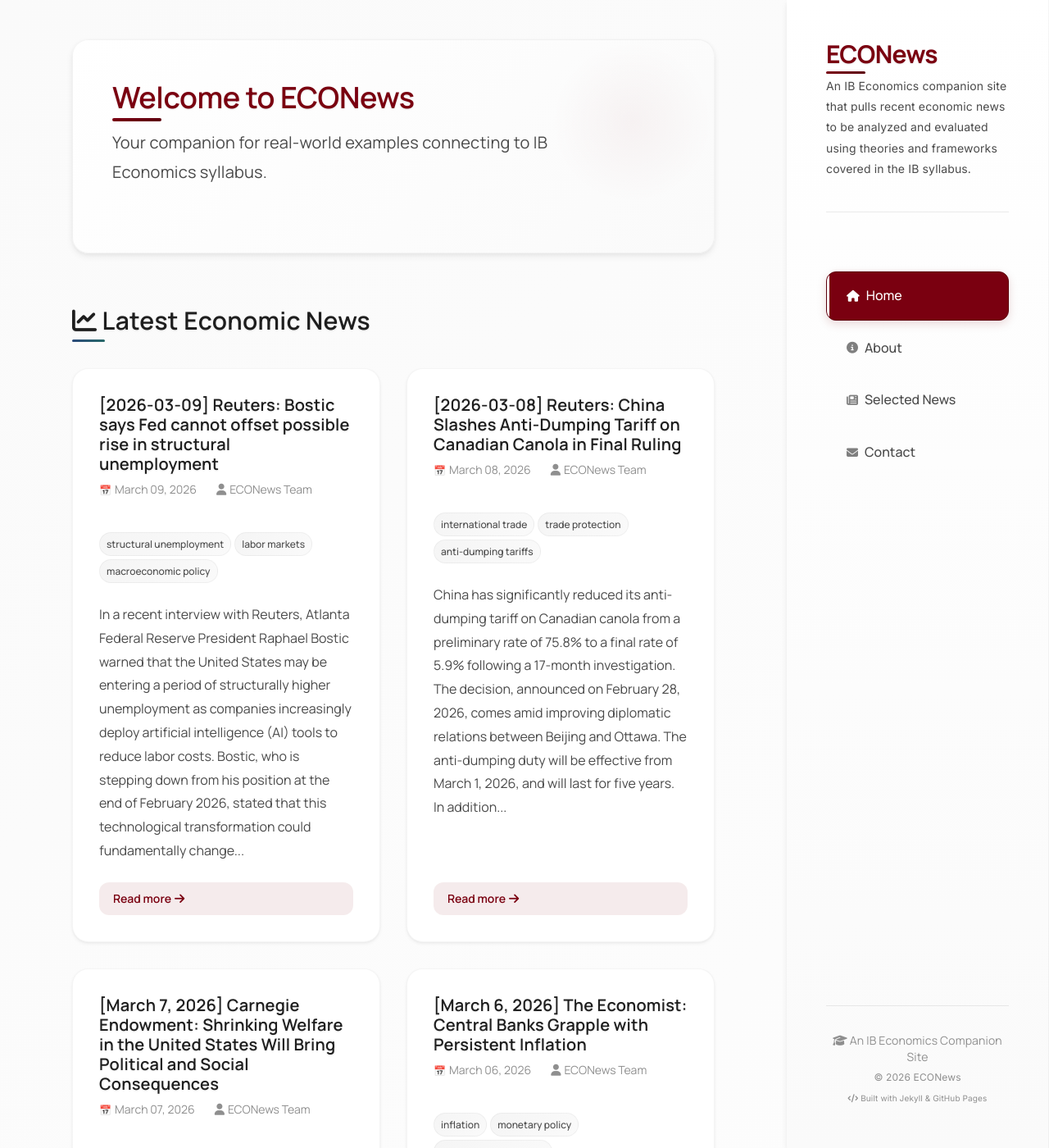
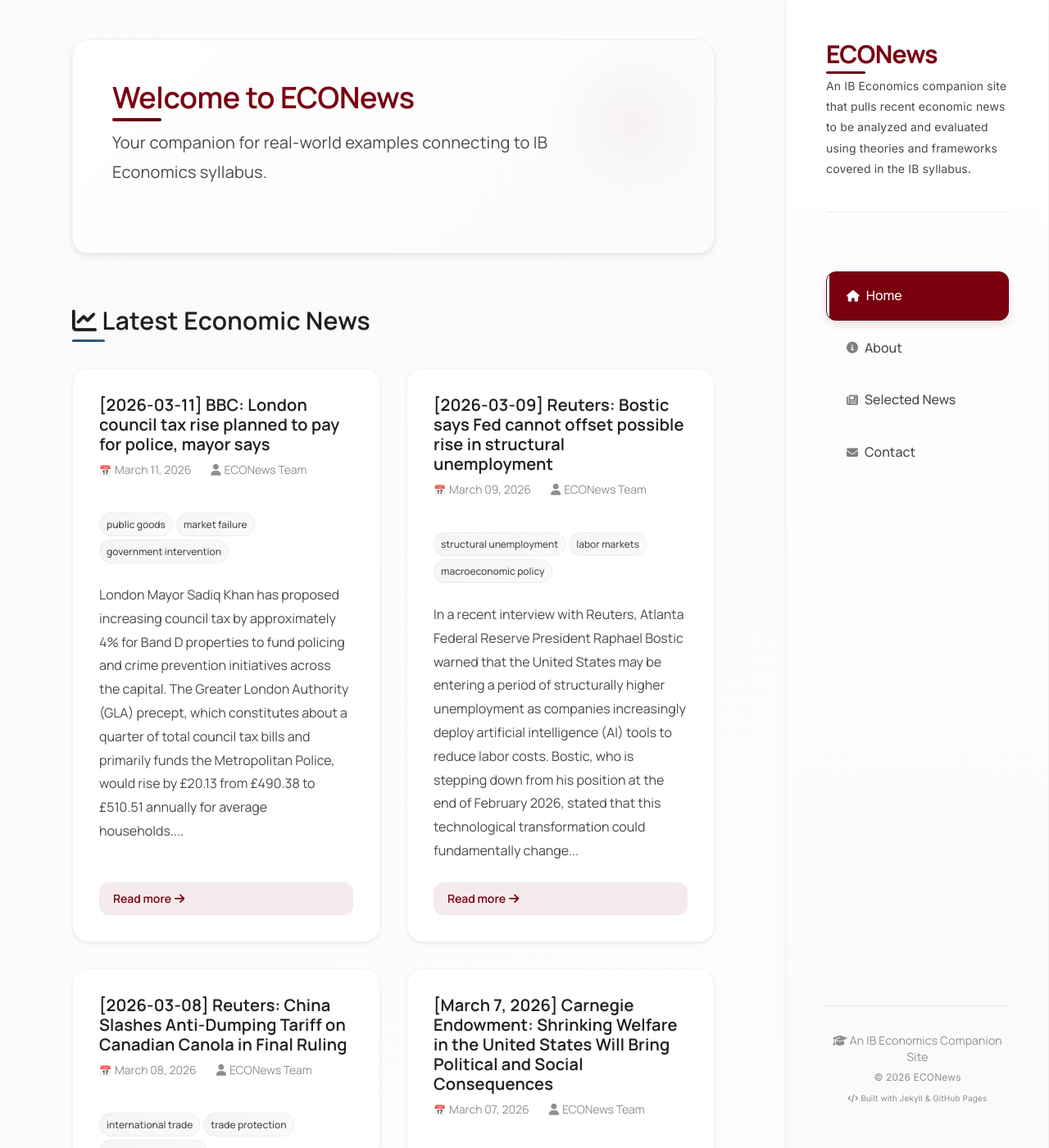
Before and after one commit to Feiran-Z/ECONews, a Jekyll site: the page built from index.md, in a window 1280 px wide and 1400 px high. Shown: the whole window at 82% size. Built offline with Jekyll 4.4.1, drawn with Linux system fonts in a browser that asks for light colours.

```diff
--- /dev/null
+++ b/_posts/2026-03-11-public-goods-funding-challenges.md
@@ -0,0 +1,25 @@
+---
+layout: post
+title: "[2026-03-11] BBC: London council tax rise planned to pay for police, mayor says"
+date: 2026-03-11
+author: ECONews Team
+original_url: https://www.bbc.com/news/articles/clyxqp539y7o
+tags:
+  - public goods
+  - market failure
+  - government intervention
+---
+**Original Article:** [London council tax rise planned to pay for police, mayor says](https://www.bbc.com/news/articles/clyxqp539y7o)
+
+## News Summary
+
+London Mayor Sadiq Khan has proposed increasing council tax by approximately 4% for Band D properties to fund policing and crime prevention initiatives across the capital. The Greater London Authority (GLA) precept, which constitutes about a quarter of total council tax bills and primarily funds the Metropolitan Police, would rise by £20.13 from £490.38 to £510.51 annually for average households. This increase aims to generate over £100 million in additional funding compared to the 2025-26 budget, targeting specific crime-fighting priorities including phone theft prevention, support for victims of child sexual exploitation, violence against women and girls initiatives, and youth gang diversion programs. The Metropolitan Police has previously warned of significant funding gaps due to government cuts, necessitating difficult decisions about service reductions. The final budget requires approval from the London Assembly in the coming weeks, with the mayor emphasizing that tackling crime remains his top priority and that the tax increase represents a necessary investment in public safety.
+
+## IB Economics Connections
+
+This news article provides a practical example of public goods provision and the challenges of funding them, connecting directly to **Unit 2: Microeconomics**, specifically **Section 2.9: Market failure: public goods**. Policing represents a classic public good exhibiting both non-excludability (once provided, all residents benefit from reduced crime regardless of tax payment) and non-rivalry (one person's benefit from police protection doesn't diminish protection available to others). The free rider problem inherent in public goods explains why voluntary contributions would be insufficient - individuals would have incentive to avoid paying while still benefiting from the service, leading to underprovision. The council tax increase represents government intervention to solve this market failure through compulsory taxation, ensuring adequate funding for this essential service. This connects to **Section 2.7: Role of government in microeconomics**, where governments intervene to provide goods and services that markets fail to supply efficiently. Students can analyze the equity considerations of using a regressive tax (council tax) to fund public goods, examining trade-offs between efficiency and equity. The article also illustrates the political economy dimension of public goods provision, where elected officials must balance public safety needs with taxpayer burden, demonstrating real-world applications of economic theory in policy decision-making.
+
+## Tags
+- public goods
+- market failure
+- government intervention
```
Also changed, not shown: .claude/agent-memory/news-extraction-blogpost-writer/MEMORY.md, .github/workflows/automated-weekly-news.yml.
